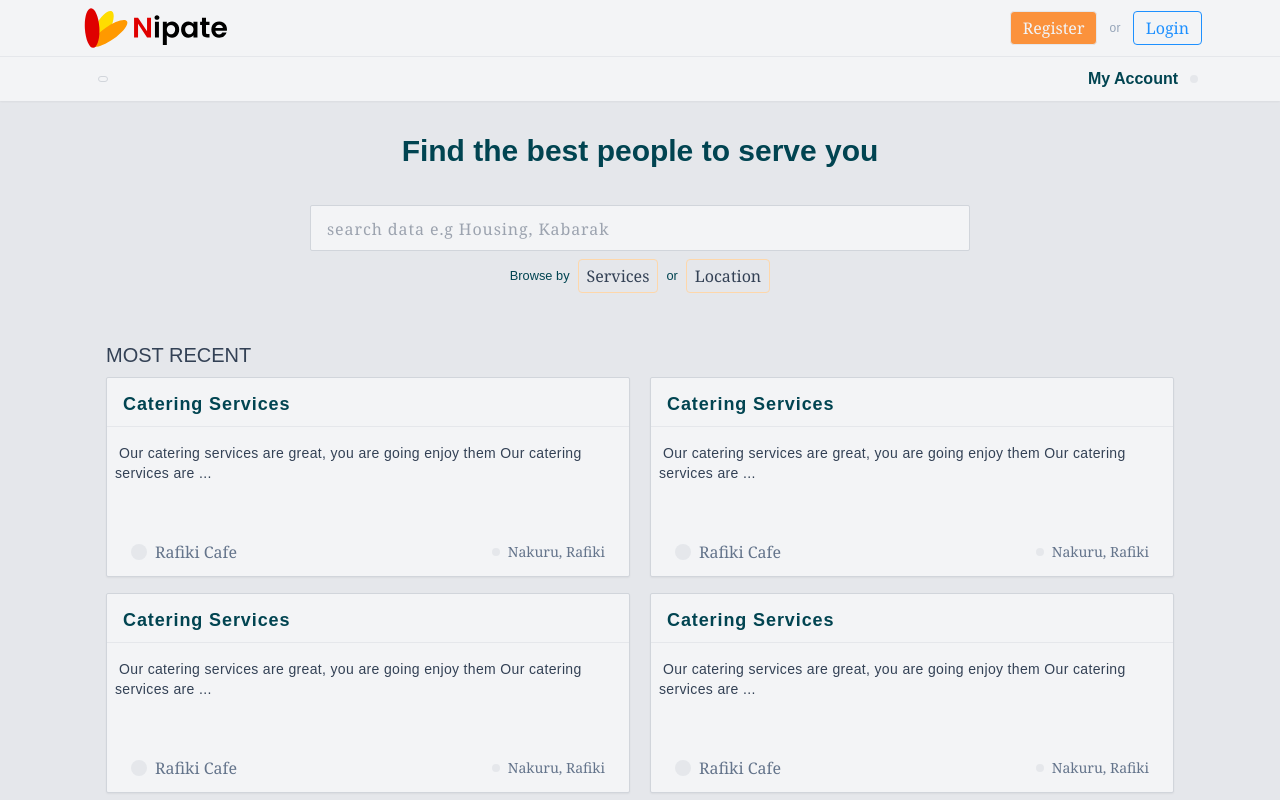
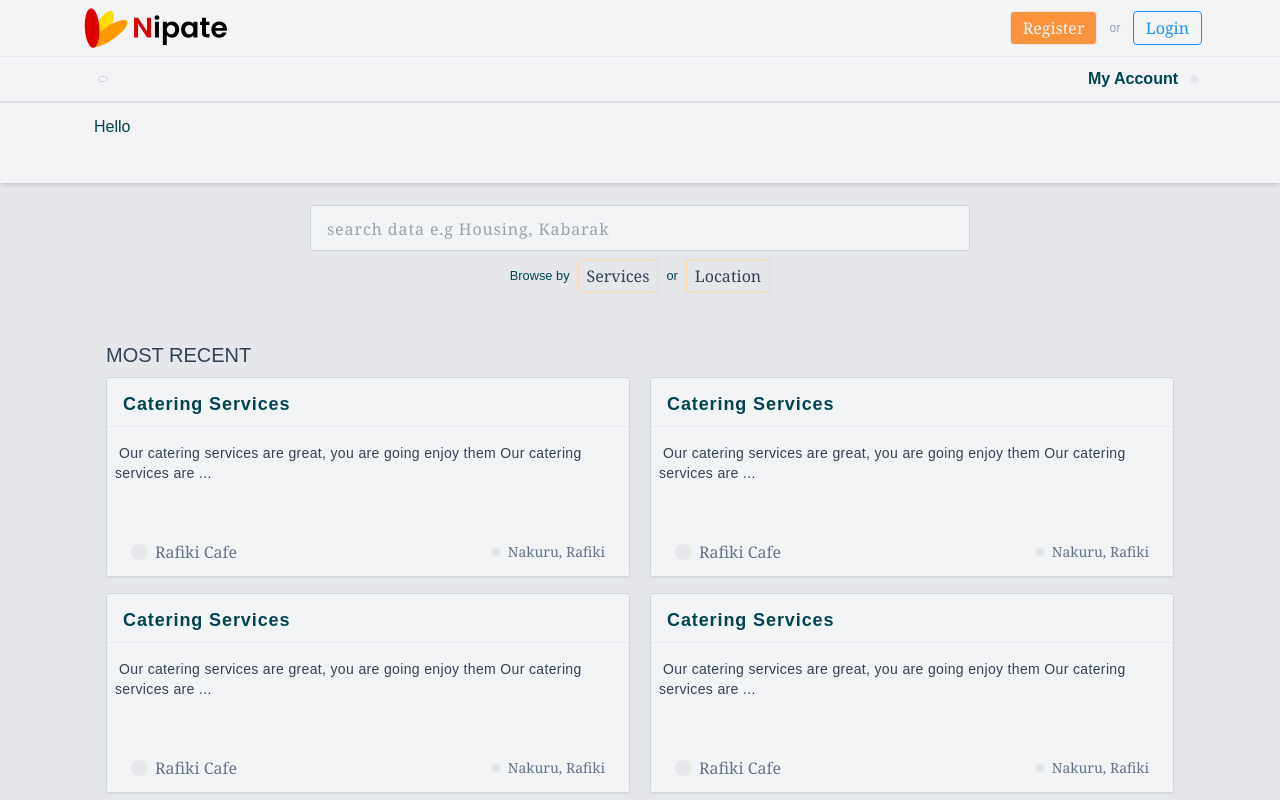
Before and after one commit to Amos-Ditto/NipateWebapp, a Vue app: page / in a window 1280 px wide. Both pictures are taken after a click on the button 103 px from the left and 79 px from the top of the page. Shown: the top 800 px of the page. Built offline with nearby package versions, Linux system fonts and the light colour scheme.

Commit message:
chore: Update menu Dropdown

```diff
--- /dev/null
+++ b/src/components/Layouts/MainDropDown.vue
@@ -0,0 +1,5 @@
+<template>
+    <div class="w-full py-2 px-4">
+        <p>Hello</p>
+    </div>
+</template>
--- a/src/components/Layouts/MainTopBar.vue
+++ b/src/components/Layouts/MainTopBar.vue
@@ -2,10 +2,12 @@
 import { ref } from 'vue';
 import { useRouter } from 'vue-router';
 import useAuthentications from '../../store/authentications';
+import MainDropDown from './MainDropDown.vue';
 
 
 const router = useRouter();
 const storeauth = useAuthentications();
+const opendropdown = ref<boolean>(false);
 
 const reDirectToUserAccount = (): void => {
     if(storeauth.Authenticated) {
@@ -17,7 +19,7 @@ const reDirectToUserAccount = (): void => {
 
 </script>
 <template>
-    <header class="w-full h-full flex flex-col bg-gray-100">
+    <header class="w-full h-full flex flex-col bg-gray-100 relative">
         <div class="top-nav">
             <div class="top-left-nav">
                 <img src="../../assets/Logo/Vector.svg" alt="logo">
@@ -44,9 +46,12 @@ const reDirectToUserAccount = (): void => {
                 </Transition>
             </div>
         </div>
-        <div class="bottom-nav">
+        <div class="bottom-nav relative">
             <div class="bottom-left-nav py-1 pl-[20px] flex items-center flex-row">
-                <button class="px-1 py-0.5 border border-gray-300 rounded hover:bg-gray-200"><div class="i-mdi-menu text-slate-600 text-2xl"></div></button>
+                <button class="px-1 py-0.5 border border-gray-300 rounded hover:bg-gray-200" @click="opendropdown = !opendropdown">
+                    <div class="i-mdi-menu text-slate-600 text-2xl" v-if="!opendropdown"></div>
+                    <div class="i-mdi-close text-slate-600 text-2xl" v-else="opendropdown"></div>
+                </button>
             </div>
             <div class="bottom-left-nav flex items-center flex-row">
                 <ul class="flex flex-row items-center gap-4">
@@ -60,6 +65,12 @@ const reDirectToUserAccount = (): void => {
                     </li>
                 </ul>
             </div>
+        </div>
+        <div class="menu-bar w-full min-h-[5rem] absolute top-[102%] py-1
+            shadow-md bg-gray-100 px-[8px] lg:px-[78px] transition-all duration-300"
+            v-if="opendropdown"
+        >
+            <MainDropDown />
         </div>
     </header>
 </template>
--- a/src/views/Accounts/UserAccount.vue
+++ b/src/views/Accounts/UserAccount.vue
@@ -41,7 +41,7 @@ import AdvertCard from '../../components/Cards/AdvertCard.vue';
                 <!-- <ProviderAccountNav /> -->
                 <div class="w-full flex flex-col gap-y-4 px-3">
                     <h3 class="text-lg capitalize font-bold">Services request</h3>
-                    <div class="a-container grid grid-cols-1 sm:grid-cols-3 gap-x-6 gap-y-2">
+                    <div class="a-container grid grid-cols-1 sm:grid-cols-3 gap-x-2 lg:gap-x-6 gap-y-2 transition-pad duration-300">
                         <ServicesCard />
                         <ServicesCard />
                         <ServicesCard />
```
